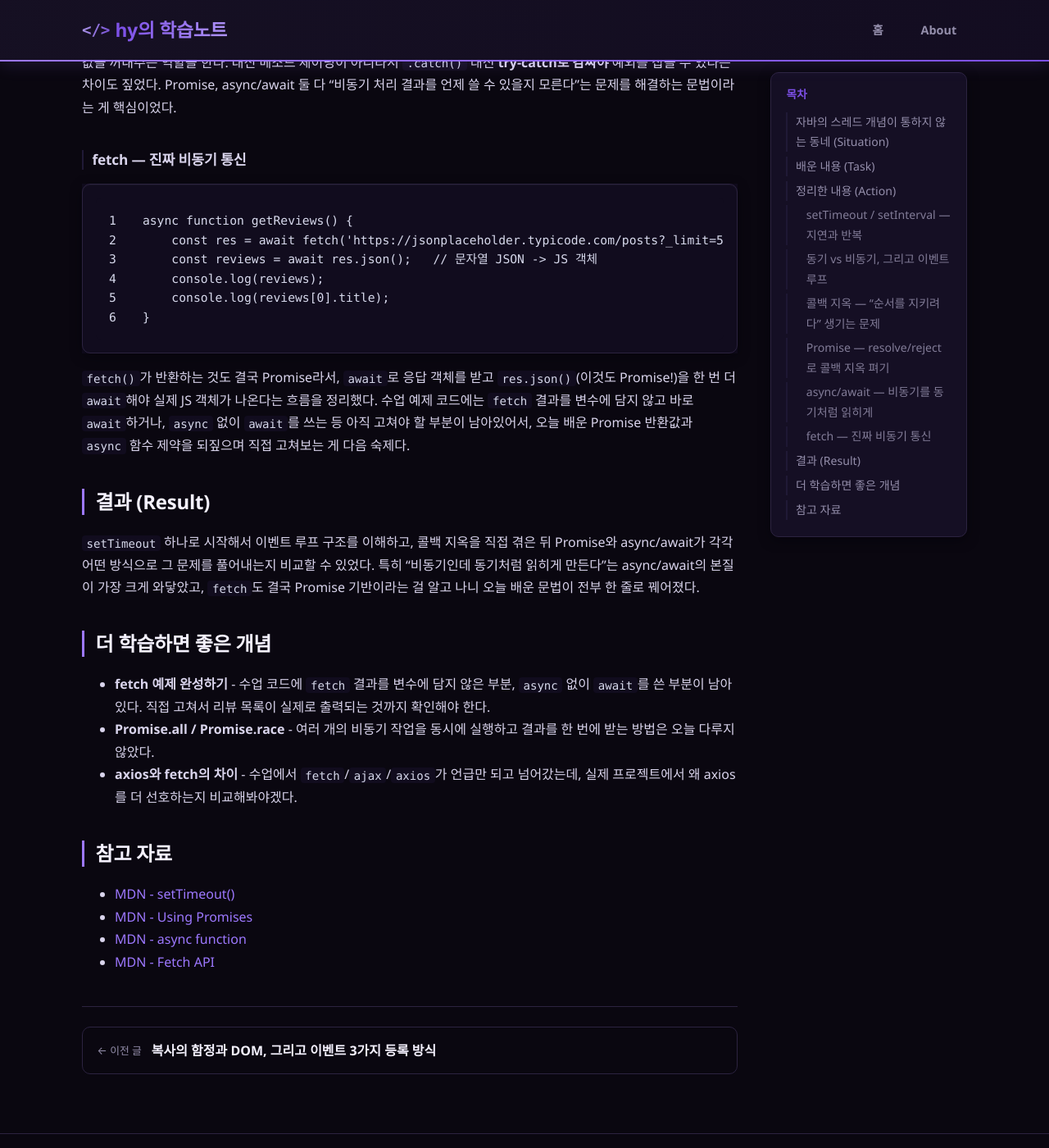
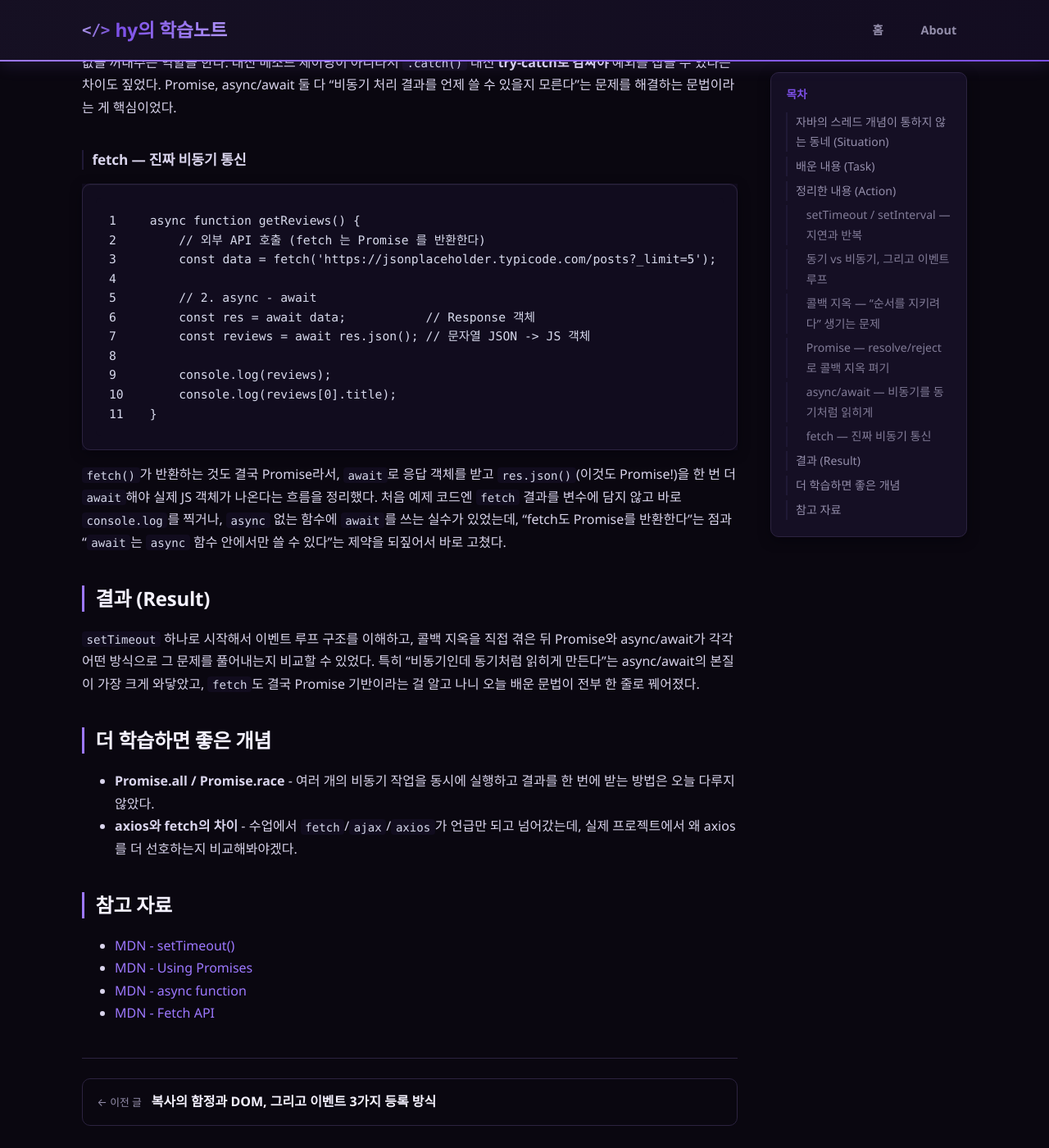
Before and after one commit to hhy0123/hyblog, a Jekyll site: the page built from _posts/2026-11-20-javascript-callback-promise-async-fetch.md, in a window 1280 px wide and 1400 px high, scrolled down 3860 px. Shown: the whole window at 82% size. Built offline with Jekyll 4.4.1, drawn with Linux system fonts in a browser that asks for light colours; some web fonts are replaced.

Commit message:
Update fetch example in async JS post to match fixed code

````diff
--- a/_posts/2026-11-20-javascript-callback-promise-async-fetch.md
+++ b/_posts/2026-11-20-javascript-callback-promise-async-fetch.md
@@ -142,14 +142,19 @@ async function runAsync() {
 
 ```js
 async function getReviews() {
-    const res = await fetch('https://jsonplaceholder.typicode.com/posts?_limit=5');
-    const reviews = await res.json();   // 문자열 JSON -> JS 객체
+    // 외부 API 호출 (fetch 는 Promise 를 반환한다)
+    const data = fetch('https://jsonplaceholder.typicode.com/posts?_limit=5');
+
+    // 2. async - await
+    const res = await data;           // Response 객체
+    const reviews = await res.json(); // 문자열 JSON -> JS 객체
+
     console.log(reviews);
     console.log(reviews[0].title);
 }
 ```
 
-`fetch()`가 반환하는 것도 결국 Promise라서, `await`로 응답 객체를 받고 `res.json()`(이것도 Promise!)을 한 번 더 `await`해야 실제 JS 객체가 나온다는 흐름을 정리했다. 수업 예제 코드에는 `fetch` 결과를 변수에 담지 않고 바로 `await`하거나, `async` 없이 `await`를 쓰는 등 아직 고쳐야 할 부분이 남아있어서, 오늘 배운 Promise 반환값과 `async` 함수 제약을 되짚으며 직접 고쳐보는 게 다음 숙제다.
+`fetch()`가 반환하는 것도 결국 Promise라서, `await`로 응답 객체를 받고 `res.json()`(이것도 Promise!)을 한 번 더 `await`해야 실제 JS 객체가 나온다는 흐름을 정리했다. 처음 예제 코드엔 `fetch` 결과를 변수에 담지 않고 바로 `console.log`를 찍거나, `async` 없는 함수에 `await`를 쓰는 실수가 있었는데, "fetch도 Promise를 반환한다"는 점과 "`await`는 `async` 함수 안에서만 쓸 수 있다"는 제약을 되짚어서 바로 고쳤다.
 
 ## 결과 (Result)
 
@@ -157,7 +162,6 @@ async function getReviews() {
 
 ## 더 학습하면 좋은 개념
 
-- **fetch 예제 완성하기** - 수업 코드에 `fetch` 결과를 변수에 담지 않은 부분, `async` 없이 `await`를 쓴 부분이 남아있다. 직접 고쳐서 리뷰 목록이 실제로 출력되는 것까지 확인해야 한다.
 - **Promise.all / Promise.race** - 여러 개의 비동기 작업을 동시에 실행하고 결과를 한 번에 받는 방법은 오늘 다루지 않았다.
 - **axios와 fetch의 차이** - 수업에서 `fetch`/`ajax`/`axios`가 언급만 되고 넘어갔는데, 실제 프로젝트에서 왜 axios를 더 선호하는지 비교해봐야겠다.
 
````
